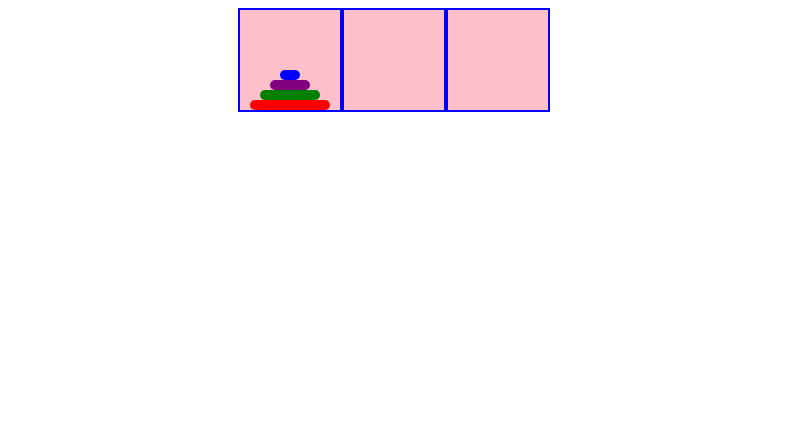
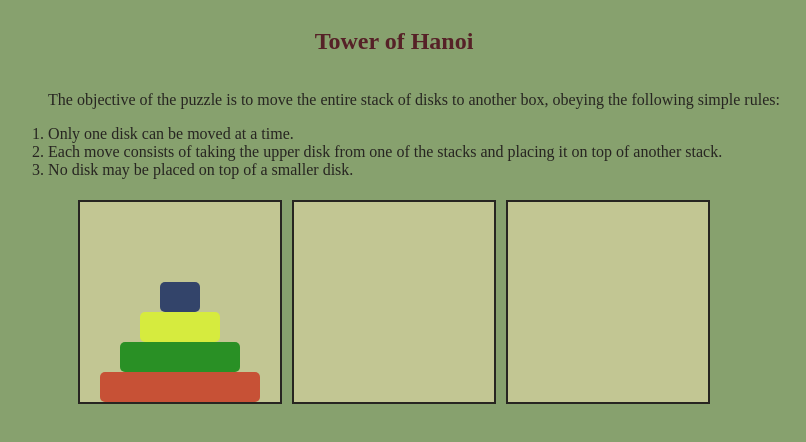
Before and after one commit to jayaimzzz/towerOfHanoi, a plain HTML site: page index.html in a window 1280 px wide. Shown: the whole page, without its empty margins (246-1052 px from the left). Drawn offline with Linux system fonts and the light colour scheme.

Commit message:
added pleasing colors

```diff
--- a/index.html
+++ b/index.html
@@ -1,5 +1,6 @@
 <!DOCTYPE html>
 <html lang="en">
+
 <head>
     <meta charset="UTF-8">
     <meta name="viewport" content="width=device-width, initial-scale=1.0">
@@ -7,7 +8,17 @@
     <link rel="stylesheet" href="stylesheets.css">
     <title>Tower of Hanoi</title>
 </head>
+
 <body>
+    <div id="instrutions">
+        <div id="headerDiv"> <h2>Tower of Hanoi</h2></div>
+        <ol>
+            <p>The objective of the puzzle is to move the entire stack of disks to another box, obeying the following simple rules:</p>
+            <li>Only one disk can be moved at a time.</li>
+            <li>Each move consists of taking the upper disk from one of the stacks and placing it on top of another stack.</li>
+            <li>No disk may be placed on top of a smaller disk.</li>
+        </ol>
+    </div>
     <div id="wrapper">
         <div class="tower" id="startTower">
             <div class="disc" id="xLargeDisc" data-size="4"></div>
@@ -23,7 +34,9 @@
         <div class="tower" id="endTower"></div>
 
     </div>
+    <div id="youWinDiv"></div>
     <script src="index.js"></script>
 
 </body>
+
 </html>
--- a/index.js
+++ b/index.js
@@ -23,7 +23,7 @@ function setCursorToMove(discInHand) {
   let sizeOfDiscInHand = parseInt(discInHand.dataset.size)
   console.log("size Of Disc in hand: " + sizeOfDiscInHand)
   towers.forEach(function (tower) {
-      tower.style.cursor = "move";
+    tower.style.cursor = "move";
     if (tower.childElementCount > 0 && sizeOfDiscInHand > parseInt(tower.lastElementChild.dataset.size)) {
       tower.style.cursor = "not-allowed"
     }
@@ -67,7 +67,15 @@ function dropDisc(event) {
       towers[i].addEventListener("click", pickUpDisc);
     }
     resetGrabCursor();
-  } else {
-    alert("A larger disk cannot be placed on top of a smaller disk.");
+  }
+    // else {
+    // alert("A larger disk cannot be placed on top of a smaller disk.");
+  // }
+  if (towerTwo.childElementCount == 4 || towerThree.childElementCount == 4) {
+    const youWinText = document.createTextNode("You Win!");
+    const newP = document.createElement('p');
+    const desination = document.getElementById('youWinDiv');
+    newP.appendChild(youWinText);
+    desination.appendChild(newP);
   }
 }
--- a/stylesheets.css
+++ b/stylesheets.css
@@ -1,15 +1,33 @@
+body {
+    display: flex;
+    flex-direction: column;
+    align-items: center;
+    background-color: #87A16E;
+    color: #272521;
+}
+h2 {
+    color: #562127;
+}
+#headerDiv {
+    display: flex;
+    justify-content: center;
+}
+#youWinDiv {
+    font-size: xx-large;
+}
 .tower {
-    height: 100px;
-    width: 100px;
-    border: 2px solid blue;
-    background-color: pink;
+    background-color: #C2C693;
+    height: 200px;
+    width: 200px;
+    border: 2px solid #272521;
     flex-direction: column-reverse;
     display: flex;
     align-items: center;
+    margin: 5px;
 }
 
 .disc {
-    height: 10px;
+    height: 30px;
     border-radius: 5px;
 }
 
@@ -19,23 +37,30 @@
 
 }
 
+#rod {
+    background-color: black;
+    height: 90%;
+    width: 10px;
+
+}
+
 #smallDisc {
-    background-color: blue;
-    width: 20px;
+    background-color: #33446A;
+    width: 40px;
 }
 
 #mediumDisc {
-    background-color: purple;
-    width: 40px;
+    background-color: #d6eb3e;
+    width: 80px;
 
 }
 
 #largeDisc {
-    background-color: green;
-    width: 60px;
+    background-color: #299025;
+    width: 120px;
 }
 
 #xLargeDisc {
-    background-color: red;
-    width: 80px;
+    background-color: #C75136;
+    width: 160px;
 }
```
Lines whose indentation alone changed are shown as unchanged.
